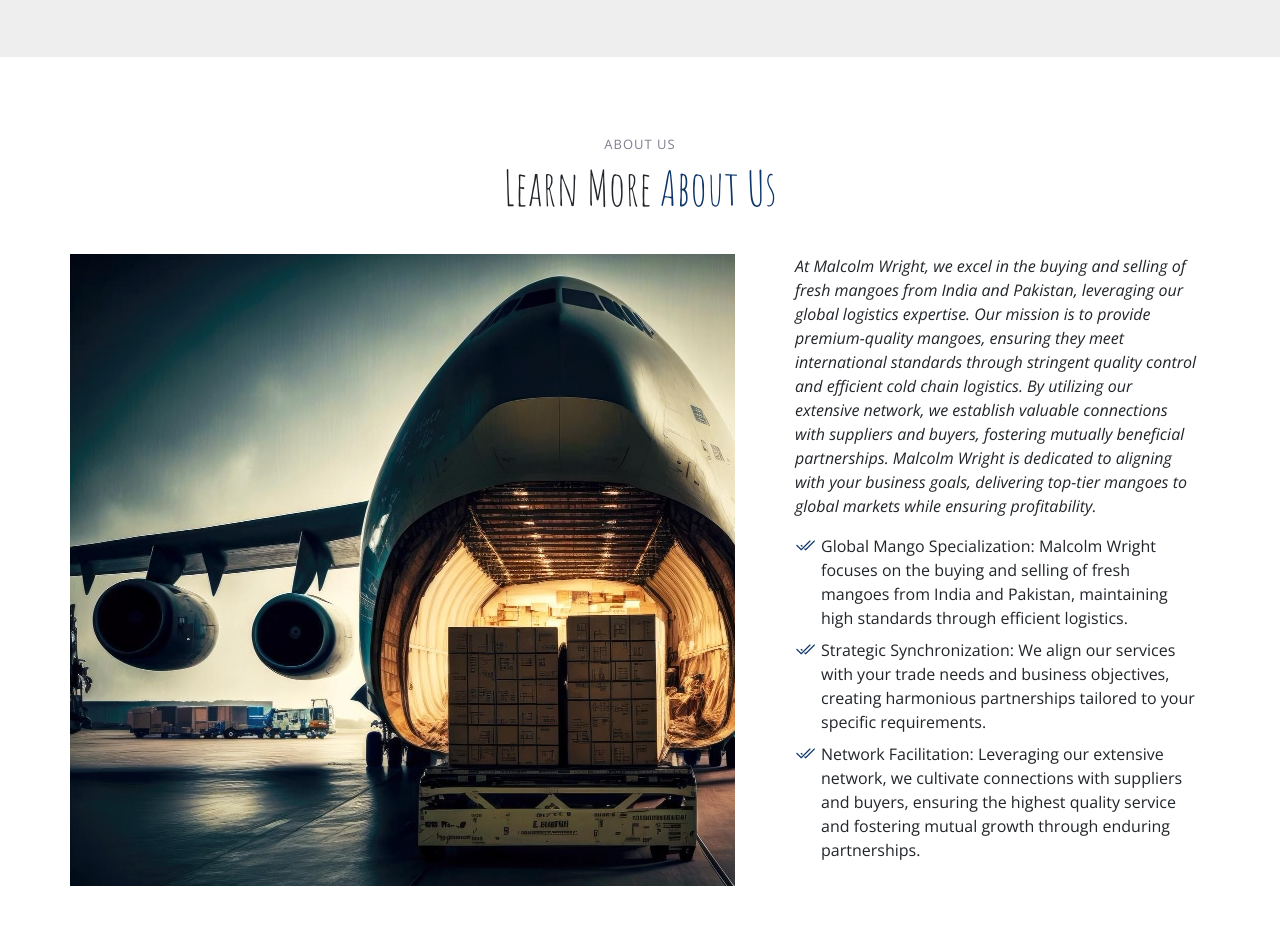
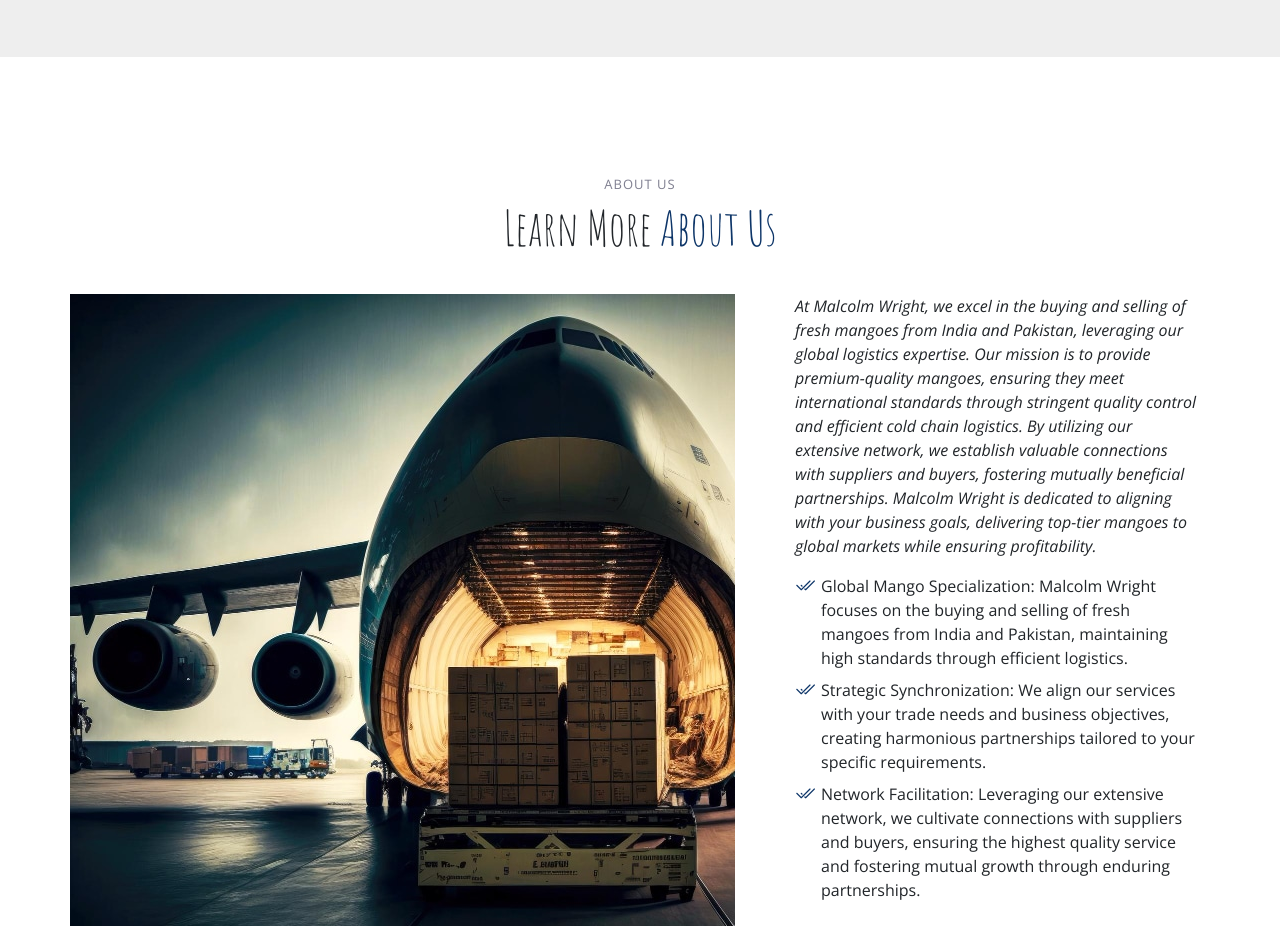
Before and after one commit to malcolm-wright/malcolm-wright.github.io, a plain HTML site: page index.html in a window 1280 px wide. Shown: the part 583-1509 px from the top of the page. Drawn offline with nearby package versions, Linux system fonts and the light colour scheme.

Commit message:
Update main.css

```diff
--- a/assets/css/main.css
+++ b/assets/css/main.css
@@ -41,7 +41,7 @@ h1, h2, h3, h4, h5, h6 {
 --------------------------------------------------------------*/
 section {
   overflow: hidden;
-  padding: 80px 0; }
+  padding: 120px 0; }
 
 .section-bg {
   background-color: #eee; }
```
